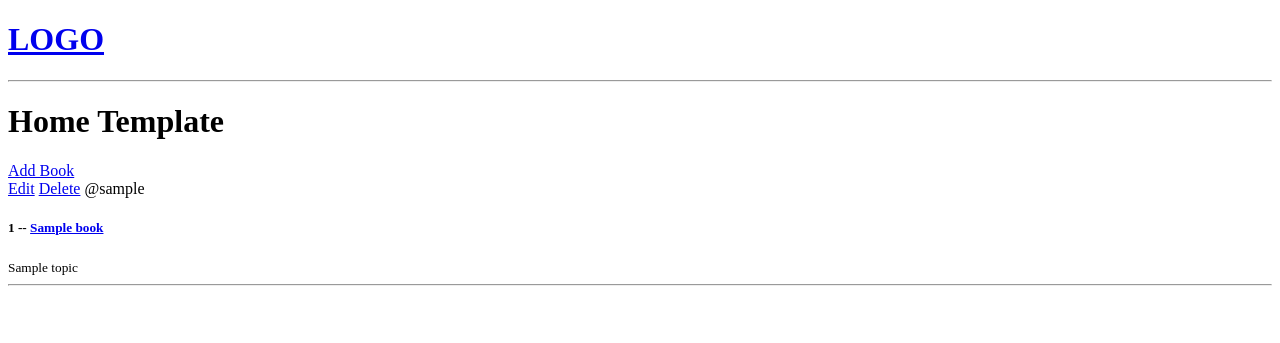
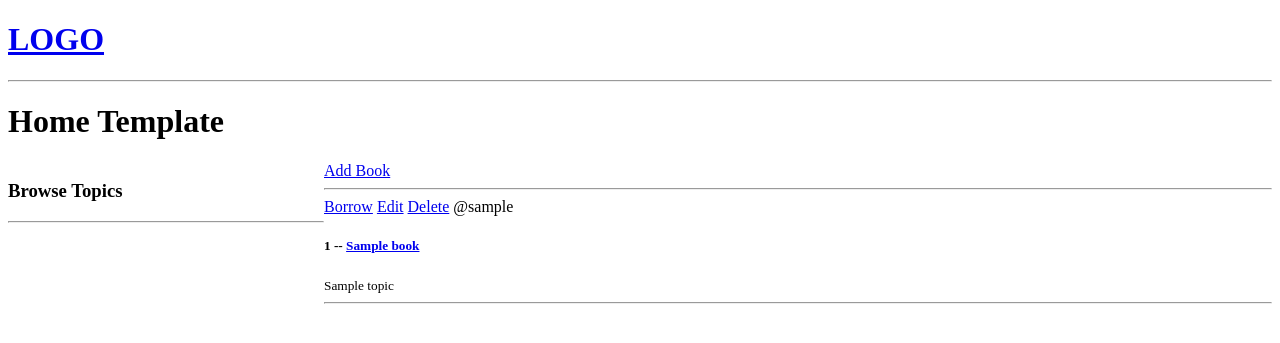
Before and after one commit to osvaldas01/Django-Library, a Django app: page / in a window 1280 px wide. Shown: the top 343 px of the page. Run offline with Django 5.2, Linux system fonts and the light colour scheme; tables that the repository leaves empty hold one stand-in row (values such as "Sample post").

Commit message:
Added borrow functionality

```diff
--- a/base/forms.py
+++ b/base/forms.py
@@ -4,4 +4,4 @@ from .models import Books
 class BookForm(ModelForm):
     class Meta:
         model = Books
-        fields = "__all__"
+        fields = ("topic","title","series")
--- a/base/models.py
+++ b/base/models.py
@@ -14,6 +14,7 @@ class Books(models.Model):
     topic = models.ForeignKey(Topic, on_delete=models.SET_NULL, null=True)
     title = models.CharField(max_length=200)
     series = models.CharField(max_length=200, null=True, blank=True)
+    available = models.BooleanField(default=True)
     updated = models.DateTimeField(auto_now=True)
     created = models.DateTimeField(auto_now_add=True)
 
--- a/base/templates/base/home.html
+++ b/base/templates/base/home.html
@@ -9,13 +9,31 @@
 </head>
 <body>
     {% block content %}
+
+    <style>
+        .home-container{
+            display: grid;
+            grid-template-columns: 1fr 3fr;
+        }
+    </style>
+
     <h1>Home Template</h1>
 
-    <div>
-        <a href="{% url 'add-book' %}">Add Book</a>
+    <div class="home-container">
         <div>
+            <h3>Browse Topics</h3>
+            <hr>
+
+
+        </div>
+
+
+        <div>
+            <a href="{% url 'add-book' %}">Add Book</a>
+            <hr>
             {% for book in books %}
                 <div>
+                    <a href="{% url 'borrow-book' pk=book.id %}" method="POST">Borrow</a>
                     <a href="{% url 'update-book' book.id %}" method="POST">Edit</a>
                     <a href="{% url 'delete-book' pk=book.id %}" method="POST">Delete</a>
 
--- a/base/urls.py
+++ b/base/urls.py
@@ -8,5 +8,6 @@ urlpatterns = [
     path('add-book/', views.addBook, name="add-book"),
     path('update-book/<str:pk>/', views.updateBook, name="update-book"),
     path('delete-book/<str:pk>/', views.deleteBook, name="delete-book"),
+    path('borrow-book/<str:pk>/', views.borrowBook, name="borrow-book"),
 
 ]
--- a/base/views.py
+++ b/base/views.py
@@ -1,12 +1,16 @@
-from django.shortcuts import render, redirect
-from django.http import HttpResponse
-from .models import Books
+from django.shortcuts import get_object_or_404, render, redirect
+from django.http import HttpResponse, HttpResponseNotAllowed
+from .models import Books, Topic
 from .forms import BookForm
+from django.contrib import messages
 
 
 def home(request):
     books = Books.objects.all()
-    context = {"books":books}
+
+    topics = Topic.objects.all()
+
+    context = {"books":books, "topics":topics}
     return render(request, "base/home.html", context)
 
 def book(request, pk):
@@ -25,6 +29,20 @@ def addBook(request):
 
     context = {'form': form}
     return render(request, 'base/book_form.html', context)
+
+def borrowBook(request, pk):
+    book = get_object_or_404(Books, id=pk)
+
+    if request.method == 'POST':
+        if book.available:
+            book.available = False
+            book.save()
+            messages.success(request, 'You have successfully borrowed the book.')
+        else:
+            messages.error(request, 'Book is not available for borrowing.')
+            return render(request, 'base/borrow_book.html', {'obj': book})
+
+    return render(request, 'base/borrow_book.html', {'obj': book})
 
 
 def updateBook(request, pk):
```
Also changed, not shown: base/templates/base/borrow_book.html (added, +20 -0 lines).
